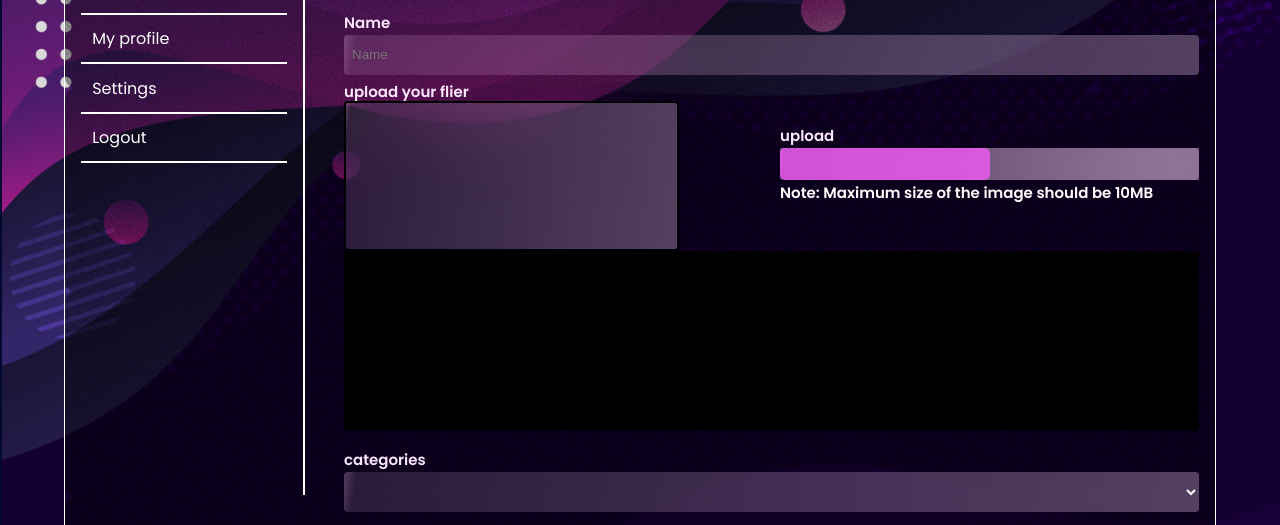
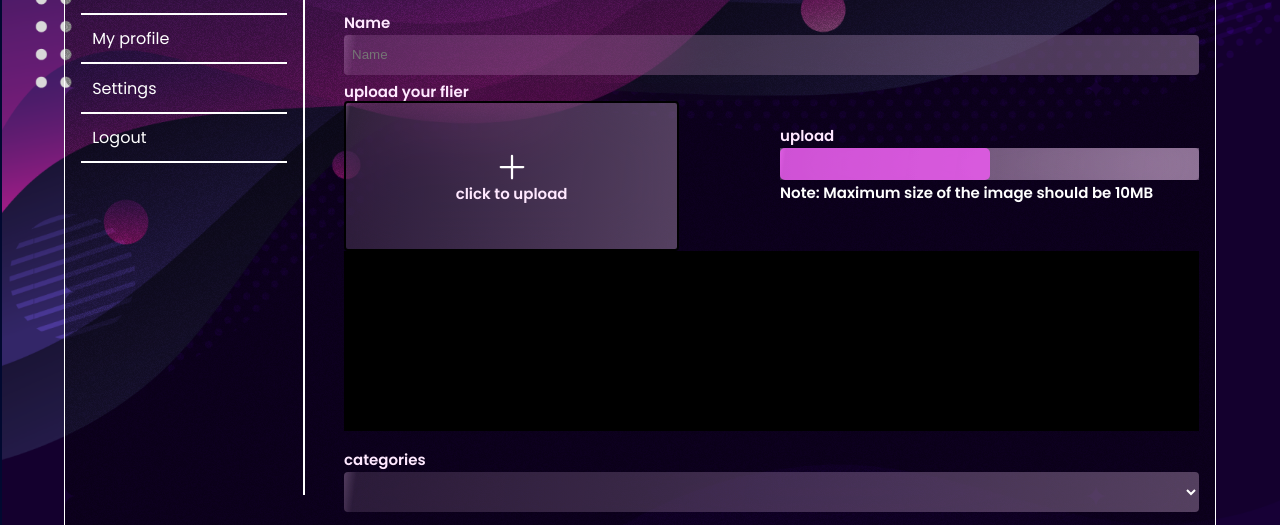
Before and after one commit to romeoscript/Dp-creator, a plain HTML site: page create.html in a window 1280 px wide. Shown: the part 275-800 px from the top of the page. Drawn offline with Linux system fonts and the light colour scheme; a web font is replaced by a local one.

Commit message:
page done

```diff
--- a/create.html
+++ b/create.html
@@ -89,6 +89,12 @@
                 <div class="file__upload-content">
                     <label style="margin-top: 0.5rem; display:block;">upload your flier</label>
                      <label for="uploaded" class="uploadedfile">
+                        <div class="clickupload">
+                            <svg xmlns="http://www.w3.org/2000/svg" fill="none" viewBox="0 0 24 24" stroke-width="1.5" stroke="currentColor" class="w-6 h-6">
+                                <path stroke-linecap="round" stroke-linejoin="round" d="M12 4.5v15m7.5-7.5h-15" />
+                              </svg>
+                              <p>click to upload</p>
+                        </div>
                         <input type="file" name="" id="uploaded" style="display: none;" accept="image/*">
                     </label>
                 </div>
--- a/css/index.css
+++ b/css/index.css
@@ -480,6 +480,7 @@ dashboard-container
 .uploadedfile {
   width: 80%;
   height: 150px;
+  cursor: pointer;
   border: 2px solid black;
   display: block;
   background: linear-gradient(
@@ -515,6 +516,24 @@ dashboard-container
   /* Note: backdrop-filter has minimal browser support */
   -webkit-appearance: none;
   border-radius: 4px;
+}
+.clickupload {
+  display: flex;
+  align-items: center;
+  flex-direction: column;
+  justify-content: center;
+  height: 100%;
+}
+.clickupload svg {
+  font-family: "Poppins";
+  font-style: normal;
+  font-weight: 600;
+  width: 36px;
+  line-height: 120%;
+  display: block;
+  /* identical to box height, or 58px */
+
+  color: #ffffff;
 }
 .file__upload-content1 p {
   color: white;
@@ -610,7 +629,6 @@ dashboard-container
 @media (max-width: 1050px) {
   .section-wrapper__grid1 {
     display: none;
-
   }
   .section-wrapper__grid {
     display: block;
```
Lines whose indentation alone changed are shown as unchanged.
